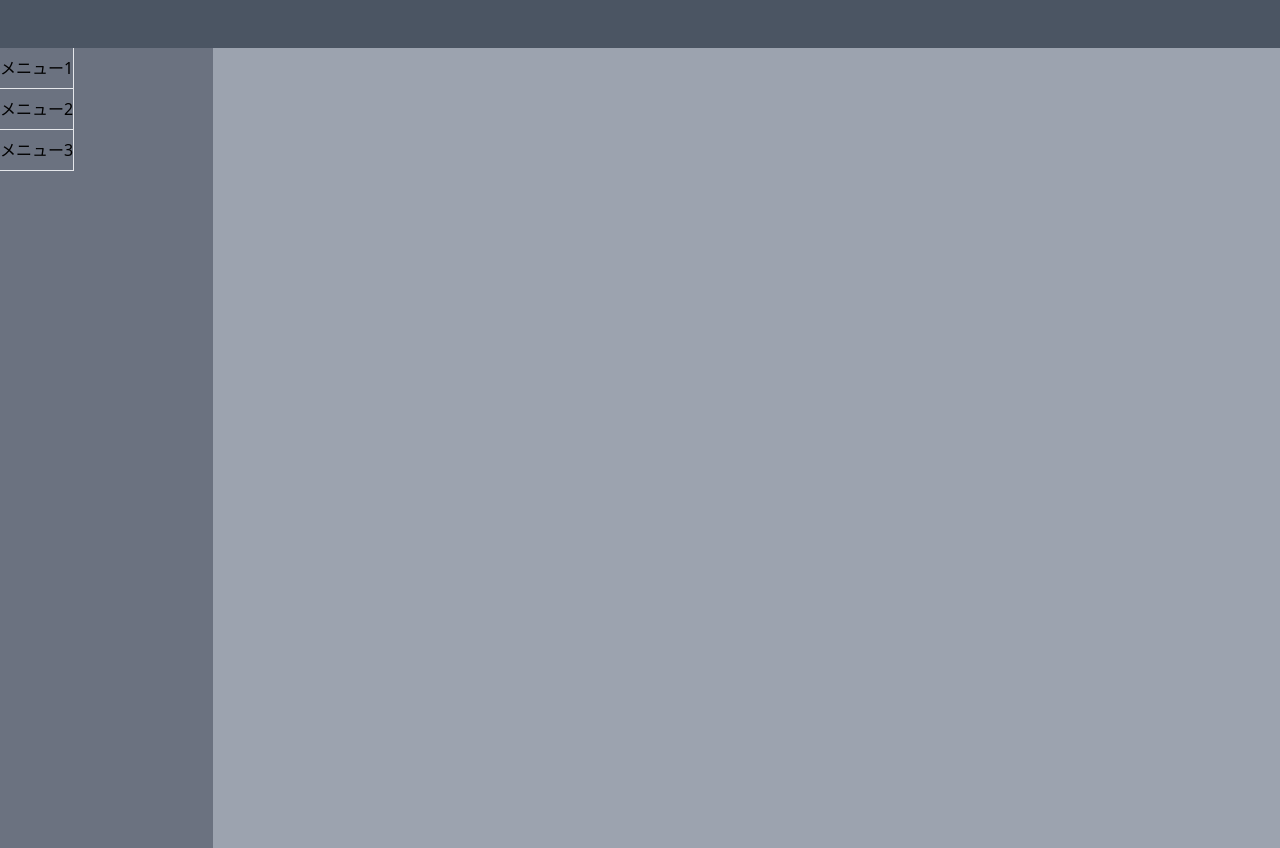
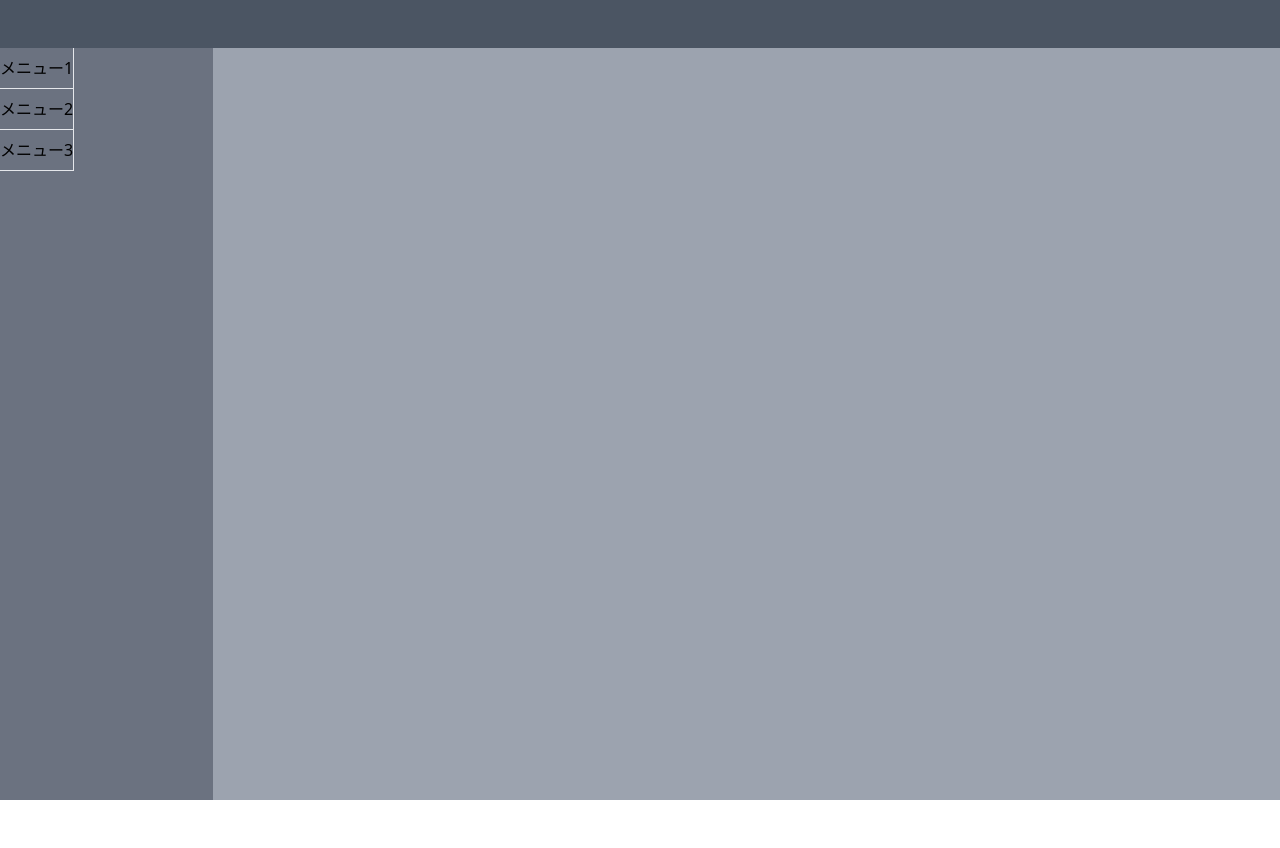
Before and after one commit to kou72/chatgpt-poster, a Next.js app: page / in a window 1280 px wide. After the commit the page ends 800 px from the top, so only its background shows below. Built offline with nearby package versions, Linux system fonts and the light colour scheme.

Commit message:
レイアウトの高さ調節

```diff
--- a/components/Header.tsx
+++ b/components/Header.tsx
@@ -1,7 +1,10 @@
 const Header = (props: any) => {
   return (
     <>
-      <header data-role="Header" className="h-12 bg-gray-600"></header>
+      <header
+        data-role="Header"
+        className="fixed top-0 left-0 w-full h-12 bg-gray-600 z-10"
+      ></header>
     </>
   );
 };
--- a/components/Sidebar.tsx
+++ b/components/Sidebar.tsx
@@ -2,7 +2,7 @@ import React from "react";
 
 const Sidebar = () => {
   return (
-    <div className="bg-gray-500 min-h-screen">
+    <div className="bg-gray-500 min-h-screen pt-12">
       <div className="flex">
         <ul className="border-r">
           <li className="py-2 border-b">メニュー1</li>
--- a/pages/index.tsx
+++ b/pages/index.tsx
@@ -6,7 +6,7 @@ export default function Home() {
       <Head>
         <title>Chat-GPT Poster</title>
       </Head>
-      <div className="bg-gray-400 min-h-screen"></div>
+      <div className="bg-gray-400 min-h-screen pt-12"></div>
     </>
   );
 }
```
